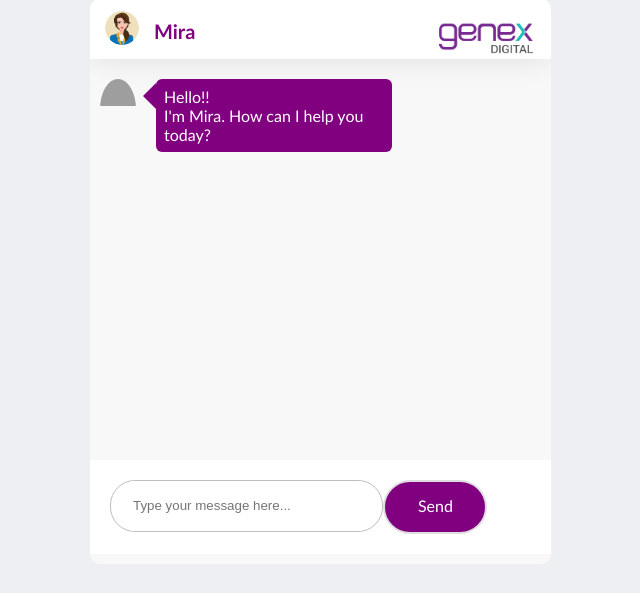
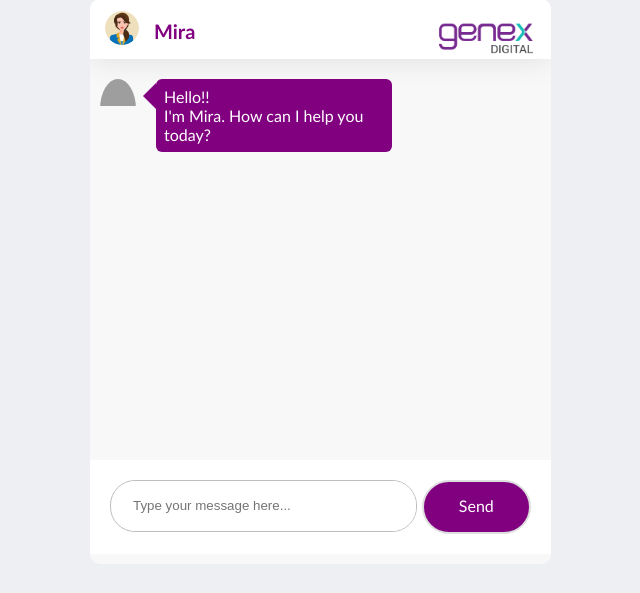
Before and after one commit to ShahariarRabby/chatbot_genex, a Flask app: page / in a window 1280 px wide. Shown: the part 119-712 px from the top of the page, without its empty margins (294-934 px from the left). Run offline with Flask 2, Linux system fonts and the light colour scheme; data that the repository does not hold is empty; some libraries are stand-ins or nearby versions; grey boxes are pictures that could not be loaded.

Commit message:
UI modification

```diff
--- a/static/styles/myCSS.css
+++ b/static/styles/myCSS.css
@@ -226,21 +226,22 @@ background-color:#800080;
   height: 50px;
   border-radius: 25px;
   border: 1px solid #bcbdc0;
-  width: 55%;
+  width: 100%;
   position: relative;
   padding: 0 20px;
+  overflow: hidden;
 }
 .bottom_wrapper .message_input_wrapper .message_input {
   border: none;
   height: 100%;
+  width: 100%;
   box-sizing: border-box;
-  width: 85%;
   position: absolute;
   outline-width: 0;
   color: gray;
 }
 .bottom_wrapper .send_message {
-  width: 100px;
+  padding: 0px 35px;
   height: 50px;
   display: inline-block;
   border-radius: 50px;
@@ -252,6 +253,7 @@ background-color:#800080;
   transition: all 0.2s linear;
   text-align: center;
   float: right;
+  margin-left: 5px;
 }
 .bottom_wrapper .send_message:hover {
   color: #a3d063;
```
